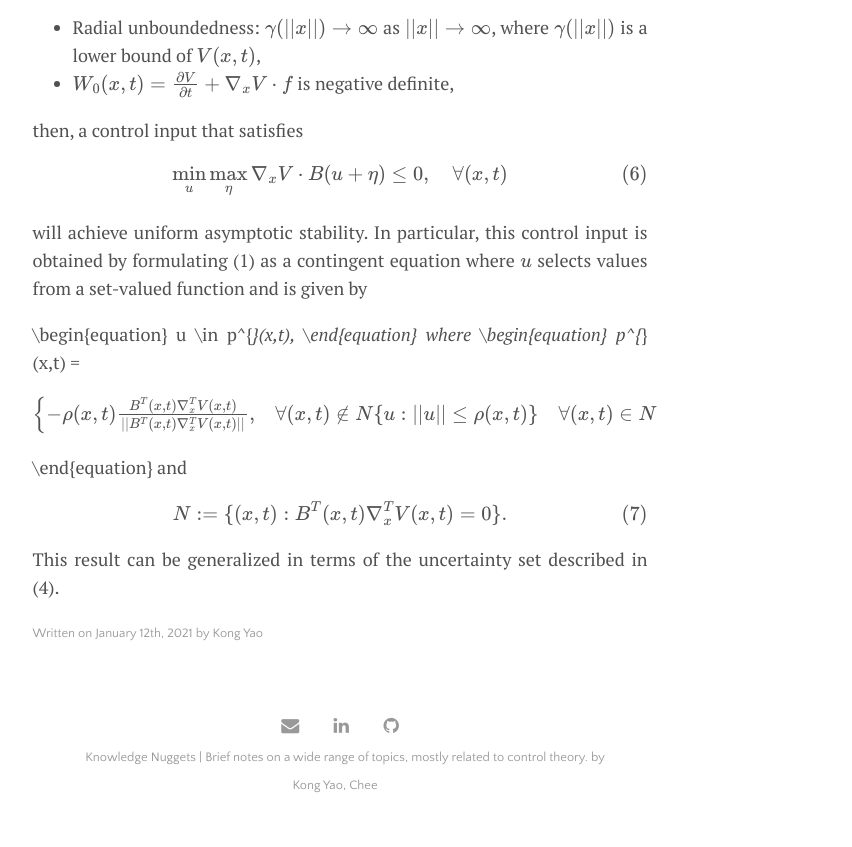
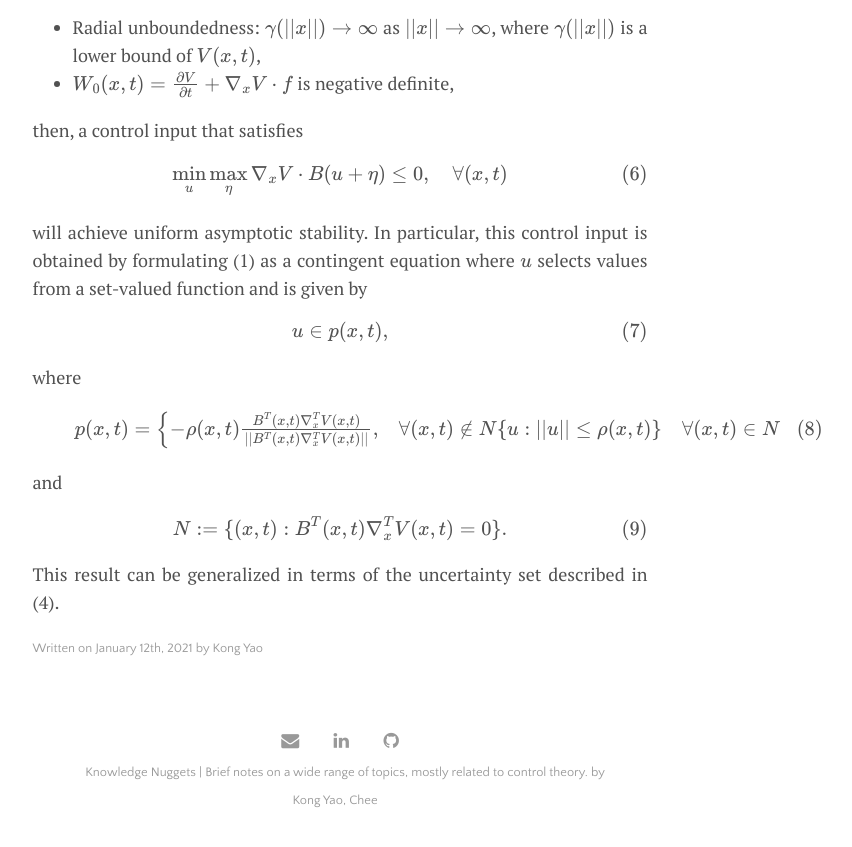
Before and after one commit to CheeGY/cheegy.github.io, a Jekyll site: the page built from _posts/2021-01-12-Gutman1979.md, in a window 1280 px wide and 900 px high, scrolled down 2719 px. Shown: the top 847 px of the window, without its empty margins (300-1152 px from the left). Built offline with Jekyll 4.4.1, drawn with Linux system fonts in a browser that asks for light colours; formulas are drawn with MathJax 3.

```diff
--- a/_posts/2021-01-12-Gutman1979.md
+++ b/_posts/2021-01-12-Gutman1979.md
@@ -77,11 +77,11 @@ then, a control input that satisfies
 will achieve uniform asymptotic stability. In particular, this control input is obtained by formulating (1) as a contingent equation where $u$ selects values from a set-valued function and is given by
 
 \begin{equation}
-u \in p^{*}(x,t),
+u \in p(x,t),
 \end{equation}
 where
 \begin{equation}
-p^{*}(x,t) = \begin{cases}
+p(x,t) = \begin{cases}
             -\rho(x,t) \frac{B^T(x,t) \nabla_x^T V(x,t)}{||B^T(x,t) \nabla_x^T V(x,t)||}, & \forall (x,t) \notin N\\
             \\{u : \|\|u\|\| \leq \rho(x,t)\\} &\forall (x,t) \in N
             \end{cases}
```
